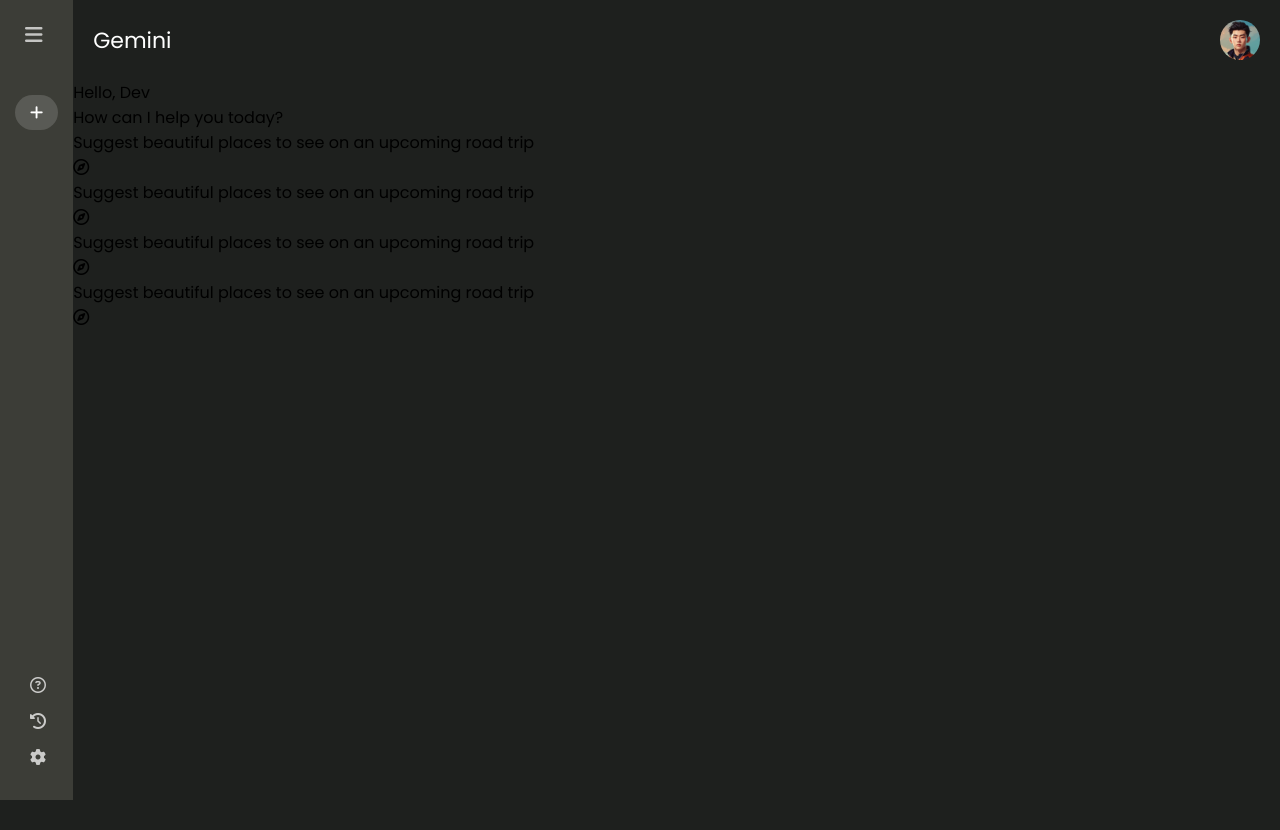
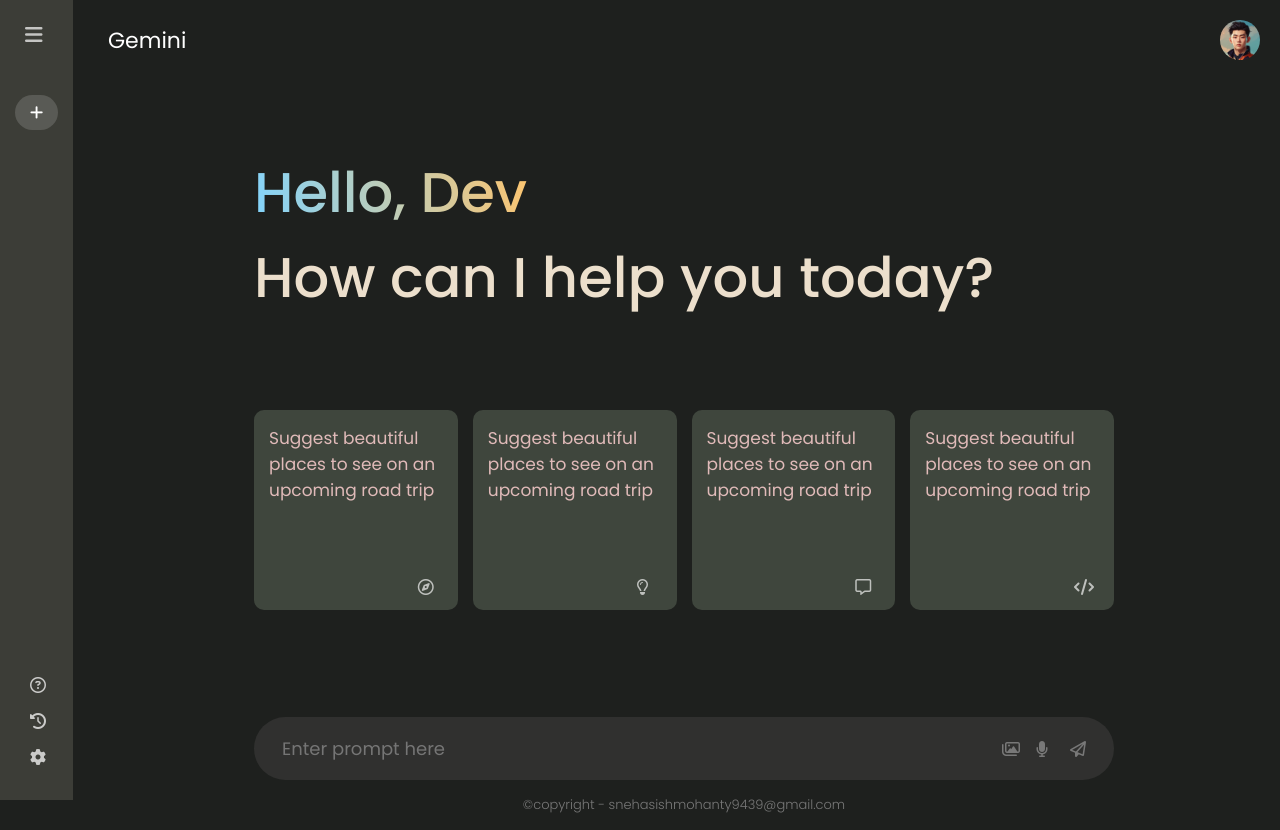
Before and after one commit to Snehasish002/Google-Gemini, a React (Vite) app in the folder vite-project/: page / in a window 1280 px wide. Before the commit the page ends 800 px from the top, so only its background shows below. Built offline with nearby package versions, Linux system fonts and the light colour scheme.

Commit message:
Finished-frontend

```diff
--- a/vite-project/src/components/Main/Main.css
+++ b/vite-project/src/components/Main/Main.css
@@ -1,8 +1,9 @@
 .main {
     flex: 1;
     min-height: 100vh;
-    padding-bottom: 15vh;
+    padding-bottom: 25vh;
     position: relative;
+    margin-left: 11vh;
 }
 
 .main .nav {
@@ -18,3 +19,108 @@
     width: 40px;
     border-radius: 50%;
 }
+
+.main-container {
+    max-width: 900px;
+    margin: auto;
+}
+
+.main .greet{
+    margin: 50px 0px;
+    font-size: 56px;
+    font-weight: 500;
+    padding: 20px;
+    color: #ECDFCC;
+}
+
+.main .greet span{
+    background: -webkit-linear-gradient(16deg, #80d4ff,#ffc46c);
+    -webkit-background-clip: text;
+    -webkit-text-fill-color: transparent;
+}
+
+.main .cards{
+    display: grid;
+    grid-template-columns: repeat(auto-fill,minmax(180px,1fr));
+    gap: 15px;
+    padding: 20px;
+}
+
+.main .card {
+    height: 200px;
+    padding: 15px;
+    background-color: #3f463d;
+    color: #ffd0d0d6;
+    border-radius: 10px;
+    position: relative;
+    cursor: pointer;
+}
+
+.main .card i{
+    width: 35px;
+    padding: 5px;
+    position: absolute;
+    color: rgba(255, 255, 255, 0.663);
+    bottom: 10px;
+    right: 10px;
+}
+
+.main .card p{
+    font-size: 17px;
+}
+
+.main .card:hover {
+    background-color: #343732;
+}
+
+.main-bottom {
+    position: absolute;
+    bottom: 0;
+    width: 100%;
+    max-width: 900px;
+    padding: 0px 20px;
+    margin: auto;
+    padding-left: 20px;
+}
+
+.search-box {
+    display: flex;
+    align-items: center;
+    justify-content: space-between;
+    gap: 20px;
+    background-color: #30302f;
+    padding: 10px 20px;
+    border-radius: 50px;
+
+
+}
+
+.search-box i {
+    width: 24px;
+    color: rgb(120, 120, 120);
+    cursor: pointer;
+}
+
+.search-box input {
+    flex: 1;
+    background-color: transparent;
+    border: none;
+    outline: none;
+    padding: 8px;
+    font-size: 18px;
+}
+
+.search-box div{
+    display: flex;
+    align-items: center;
+    gap: 10px;
+}
+
+.main .bottom-info {
+    font-size: 13px;
+    margin: 15px auto;
+    text-align: center;
+    font-weight: 300;
+    color: #787878;
+
+}
--- a/vite-project/src/components/Main/Main.jsx
+++ b/vite-project/src/components/Main/Main.jsx
@@ -1,40 +1,56 @@
-import React from 'react'
-import './Main.css'
-import {assets} from '../../assets/assets'
+import React from "react";
+import "./Main.css";
+import { assets } from "../../assets/assets";
 
 const Main = () => {
   return (
-    <div className='main'>
+    <div className="main">
       <div className="nav">
         <p>Gemini</p>
         <img src={assets.user_icon} alt="" />
       </div>
       <div className="main-container">
         <div className="greet">
-            <p><span>Hello, Dev</span></p>
+          <p>
+            <span>Hello, Dev</span>
+          </p>
           <p>How can I help you today?</p>
         </div>
         <div className="cards">
           <div className="card">
             <p>Suggest beautiful places to see on an upcoming road trip</p>
-              <i class="fa-regular fa-compass"></i>
+            <i className="fa-regular fa-compass"></i>
           </div>
           <div className="card">
             <p>Suggest beautiful places to see on an upcoming road trip</p>
-              <i class="fa-regular fa-compass"></i>
+            <i className="fa-regular fa-lightbulb"></i>
           </div>
           <div className="card">
             <p>Suggest beautiful places to see on an upcoming road trip</p>
-              <i class="fa-regular fa-compass"></i>
+            <i className="fa-regular fa-message"></i>
           </div>
           <div className="card">
             <p>Suggest beautiful places to see on an upcoming road trip</p>
-              <i class="fa-regular fa-compass"></i>
+            <i className="fa-solid fa-code"></i>
           </div>
         </div>
+        <div className="main-bottom">
+          <div className="search-box">
+            <input type="text" placeholder="Enter prompt here" />
+            <div>
+              <i class="fa-regular fa-images"></i>
+              <i class="fa-solid fa-microphone"></i>
+              <i class="fa-regular fa-paper-plane"></i>
             </div>
           </div>
-  )
-}
+          <p className="bottom-info">
+            ©copyright - snehasishmohanty9439@gmail.com
+        </p>
+        </div>
 
-export default Main
+      </div>
+    </div>
+  );
+};
+
+export default Main;
--- a/vite-project/src/components/Sidebar/Sidebar.css
+++ b/vite-project/src/components/Sidebar/Sidebar.css
@@ -1,10 +1,12 @@
 .sidebar {
-  min-height: 100vh;
+  min-height: 100%;
   display: inline-flex;
   flex-direction: column;
   justify-content: space-between;
   background: #3c3d37;
   padding: 25px 15px;
+  position: fixed;
+  z-index: 100;
 }
 
 /* .sidebar i{
```
Lines whose indentation alone changed are shown as unchanged.
